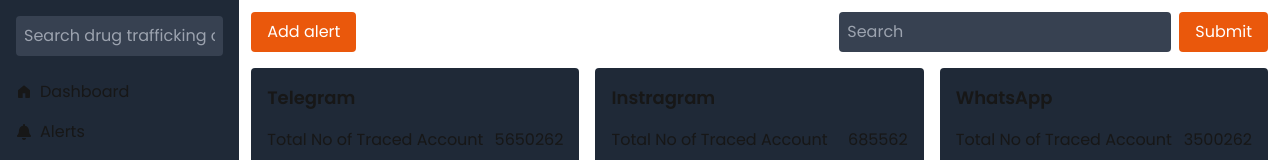
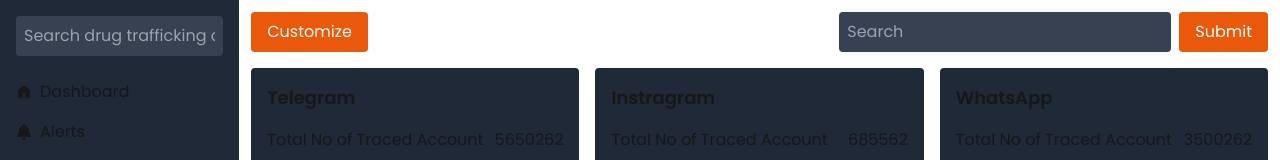
Before and after one commit to gyanendra-baghel/kavach, a Next.js app: page /dashboard in a window 1280 px wide. Shown: the top 160 px of the page. Built offline with nearby package versions, Linux system fonts and the light colour scheme.

Commit message:
change btn name

```diff
--- a/src/app/dashboard/page.tsx
+++ b/src/app/dashboard/page.tsx
@@ -3,7 +3,7 @@
     <main className="w-full h-full overflow-y-scroll p-3">
       <div className="flex justify-between items-center mb-4">
         <button className="bg-orange-600 text-white px-4 py-2 rounded">
-          Add alert
+          Customize
         </button>
         <div className="flex items-center">
           <input
```
